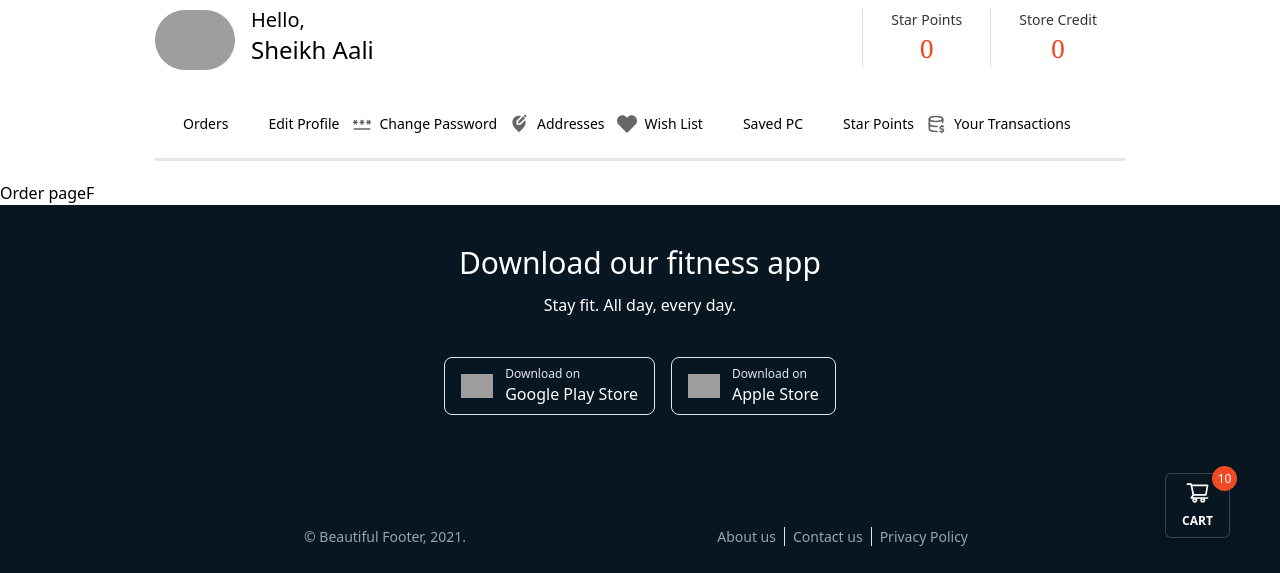
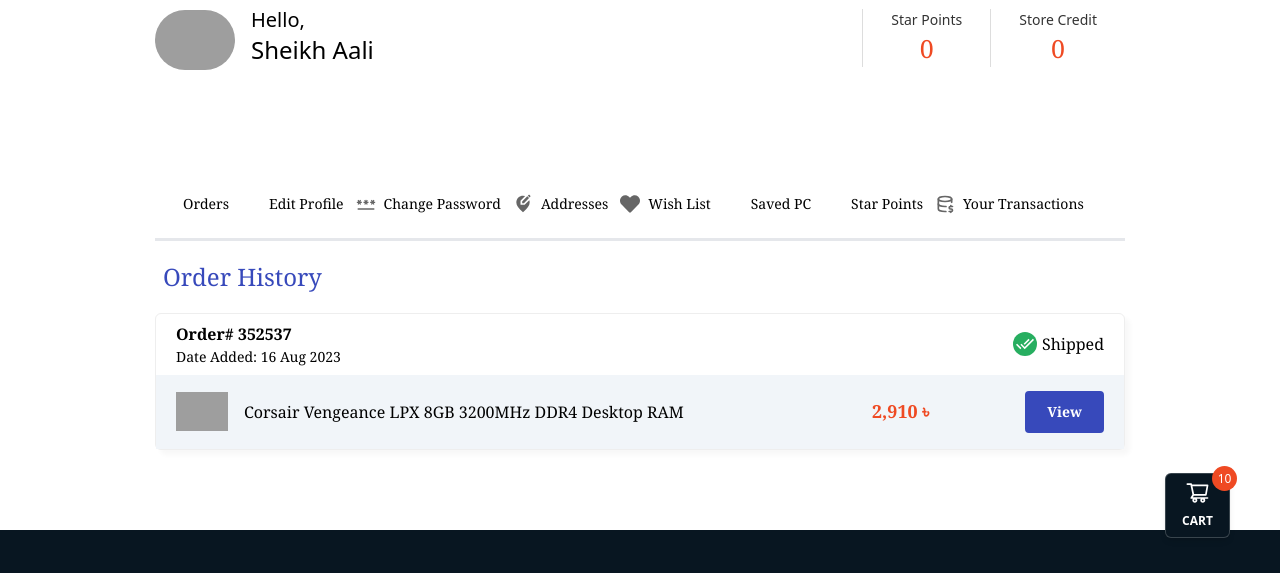
Before and after one commit to mr7aali/star-tech, a Next.js app: page /account/order in a window 1280 px wide. Shown: the part 212-785 px from the top of the page. Built offline with nearby package versions, Linux system fonts and the light colour scheme; grey boxes are pictures that could not be loaded; some icons are missing.

Commit message:
Order History card added

```diff
--- a/src/components/sheared/Footer.js
+++ b/src/components/sheared/Footer.js
@@ -4,7 +4,7 @@ const Footer = () => {
     return (
         <>
 
-            <footer className=" bg-[#081621]  mt- 10">
+            <footer className=" bg-[#081621]  mt- 10 ">
                 <div className="max-w-2xl mx-auto text-white py-10">
                     <div className="text-center">
                         <h3 className="text-3xl mb-3"> Download our fitness app </h3>
--- a/src/pages/account/order.js
+++ b/src/pages/account/order.js
@@ -1,12 +1,57 @@
 import dynamic from 'next/dynamic';
+const ProfileNavbar = dynamic(() => import('@/components/AccountPages/AccountProfileNavbar'));
 const AccountLayouts = dynamic(() => import('@/components/Layouts/AccountLayouts'));
-const ProfileNavbar = dynamic(() => import('@/components/AccountPages/AccountProfileNavbar'));
+import Image from 'next/image';
+import { IoMdDoneAll } from "react-icons/io";
+
 
 const OrderPage = () => {
     return (
-        <div>
+        <div className='py-20 font-serif'>
             <ProfileNavbar />
-            <h1>Order pageF</h1>
+            <div className='max-w-[970px] mx-auto'>
+                <h1 className='text-[#3749bb] text-2xl px-2 pb-5'>
+                    Order History
+                </h1>
+
+
+                <div className='rounded-md' style={{
+                    border: "1px solid #eee",
+                    boxShadow: "5px 5px 5px rgba(0,0,0,.03)"
+                }}>
+
+
+                    <div className='flex justify-between items-center px-5 py-2'>
+                        <div className=''>
+                            <h3 className='font-bold'>Order# 352537</h3>
+                            <p className='font -light text-[14px]'>Date Added: 16 Aug 2023</p>
+                        </div>
+                        <div className='flex items-center'>
+                            <div className='rounded-full mx-[5px] h-[24px] w-[24px] bg-[#27AE60] flex justify-center items-center '>
+                                <IoMdDoneAll  className='text-white font-bold text-[18px]'/>
+                            </div>
+
+                            <span>Shipped</span>
+                        </div>
+                    </div>
+
+                    {/* bg-[#fafafa] */}
+                    <div className='grid grid-cols-12 bg-slate-100 px-5 py-4'>
+                        <div className='flex items-center col-span-9'>
+                            <Image
+                                src="https://www.startech.com.bd/image/cache/catalog/RAM/VENG_LPX_BLK_01-228x228.png"
+                                width={52}
+                                height={52}
+                                alt="" />
+                            <h2 className='ml-4 font-serif'>Corsair Vengeance LPX 8GB 3200MHz DDR4 Desktop RAM</h2>
+                        </div>
+                        <div className='flex justify-between items-center col-span-3'>
+                            <p className='text-[#ef4a23] text-[18px] font-bold '>2,910 <span className='font-serif'>৳</span> </p>
+                            <button className='btn'>View</button>
+                        </div>
+                    </div>
+                </div>
+            </div>
         </div>
     );
 };
```
Also changed, not shown: src/pages/account/address.js (+0 -8 lines).
